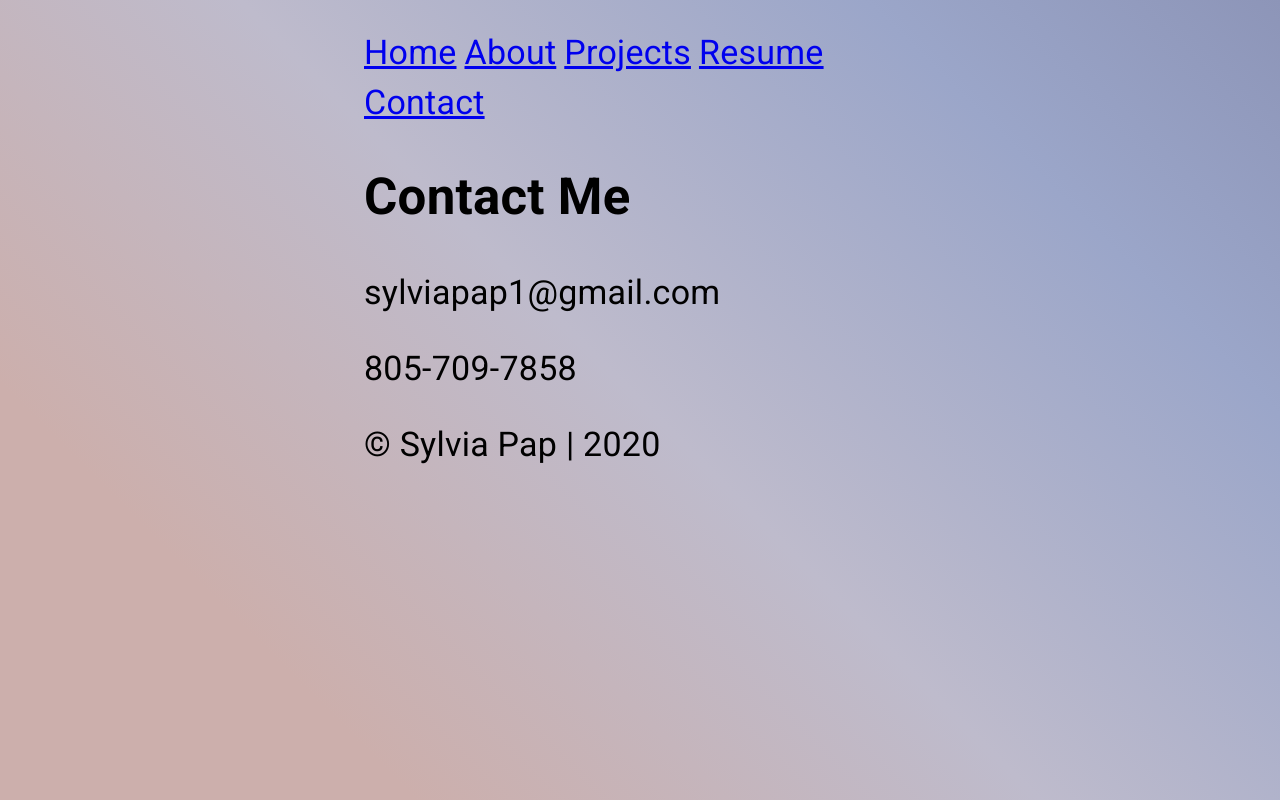
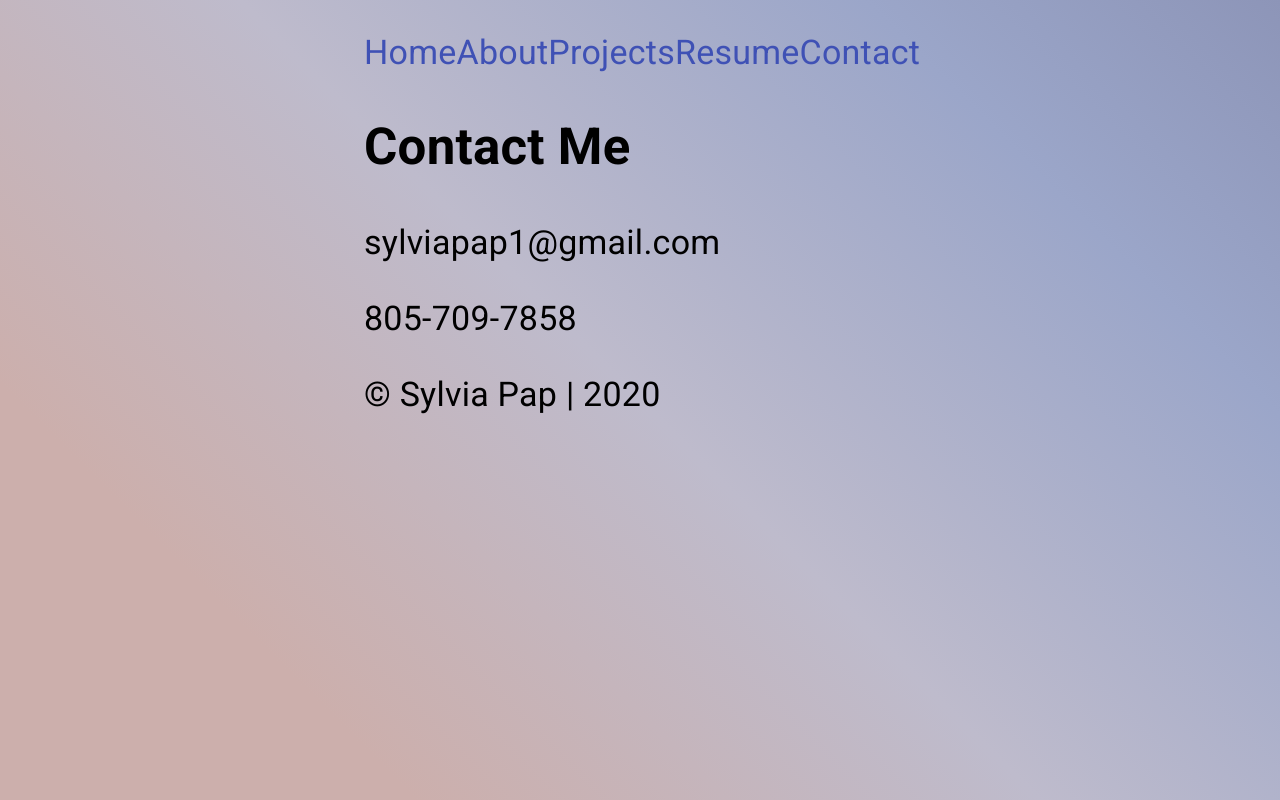
Before and after one commit to sylviapap/personal-site-react, a React (Create React App) app: page /contact in a window 1280 px wide. Built offline with nearby package versions, Linux system fonts and the light colour scheme.

Commit message:
change nav links to material links

```diff
--- a/src/Components/Nav.js
+++ b/src/Components/Nav.js
@@ -1,31 +1,39 @@
-import React, { Component } from 'react';
-import { NavLink } from 'react-router-dom';
-import Grid from '@material-ui/core/Grid';
+import React from 'react';
+import { Link as RouterLink } from 'react-router-dom';
+import { makeStyles } from '@material-ui/core/styles';
+import Link from '@material-ui/core/Link';
 
-class Nav extends Component {
-  render() {
-    return (
-      <div className="nav">
-        <Grid container spacing={1}>
-          <Grid item xs={2.5}>
-            <NavLink to="/">Home</NavLink>
-          </Grid>
-          <Grid item xs={2.5}>
-            <NavLink to="/about">About</NavLink>
-          </Grid>
-          <Grid item xs={2.5}>
-            <NavLink to="/projects">Projects</NavLink>
-          </Grid>
-          <Grid item xs={2.5}>
-            <NavLink to="/resume">Resume</NavLink>
-          </Grid>
-          <Grid item xs={2.5}>
-            <NavLink to="/contact">Contact</NavLink>
-          </Grid>
-        </Grid>
-      </div>
+const useStyles = makeStyles((theme) => ({
+  root: {
+    flexGrow: 1,
+  },
+  paper: {
+    padding: theme.spacing(2),
+    textAlign: 'center',
+    color: theme.palette.text.secondary,
+  },
+}));
+
+export default function Nav() {
+  const classes = useStyles();
+
+  return (
+    <div className={classes.root}>
+      <Link component={RouterLink} to="/" >
+        Home
+      </Link>
+      <Link component={RouterLink} to="/about" >
+        About
+      </Link>
+      <Link component={RouterLink} to="/projects" >
+        Projects
+      </Link>
+      <Link component={RouterLink} to="/resume" >
+        Resume
+      </Link>
+      <Link component={RouterLink} to="/contact" >
+        Contact
+      </Link>
+    </div>
     );
   }
-}
-
-export default Nav
```
Also changed, not shown: src/App.js (+5 -5 lines).
